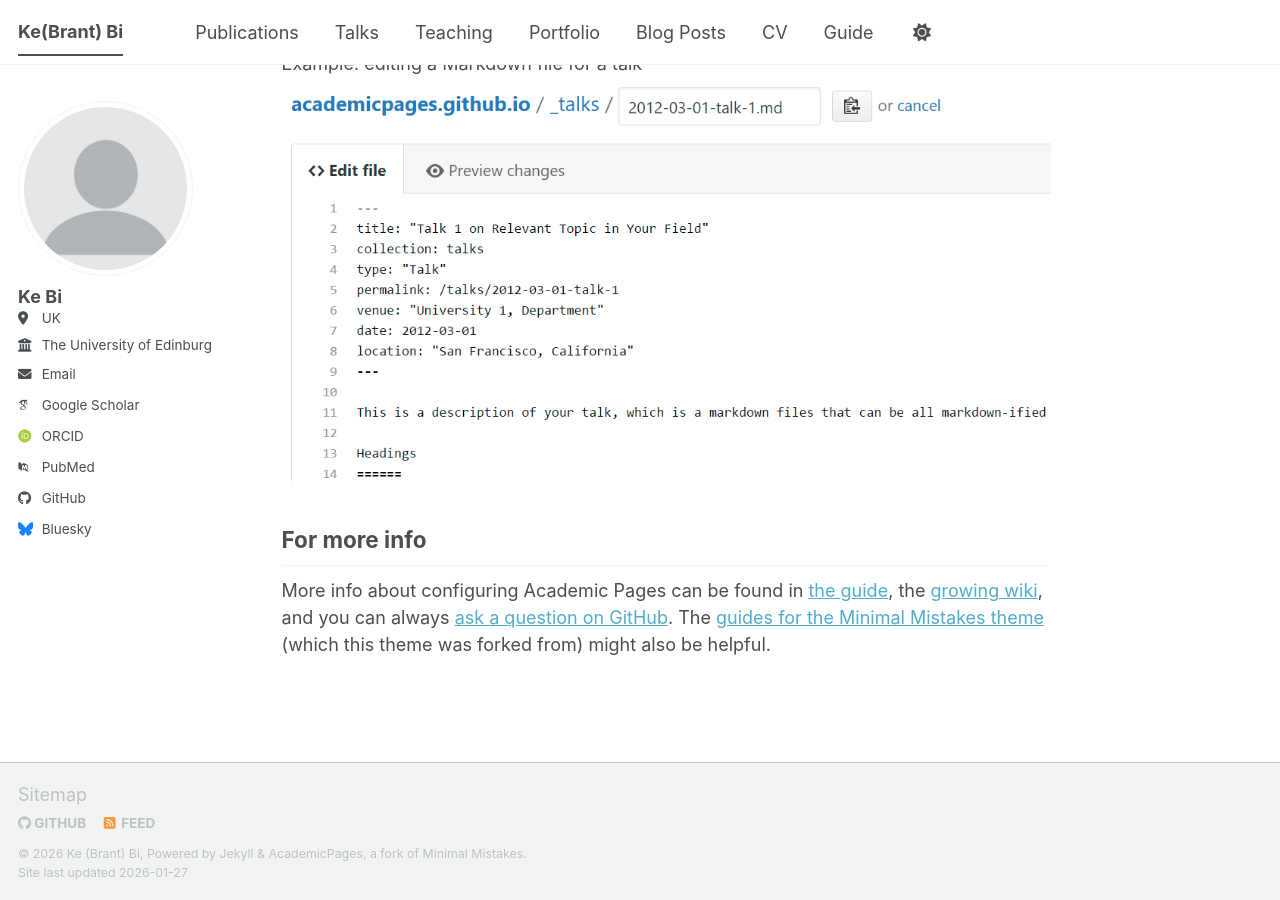
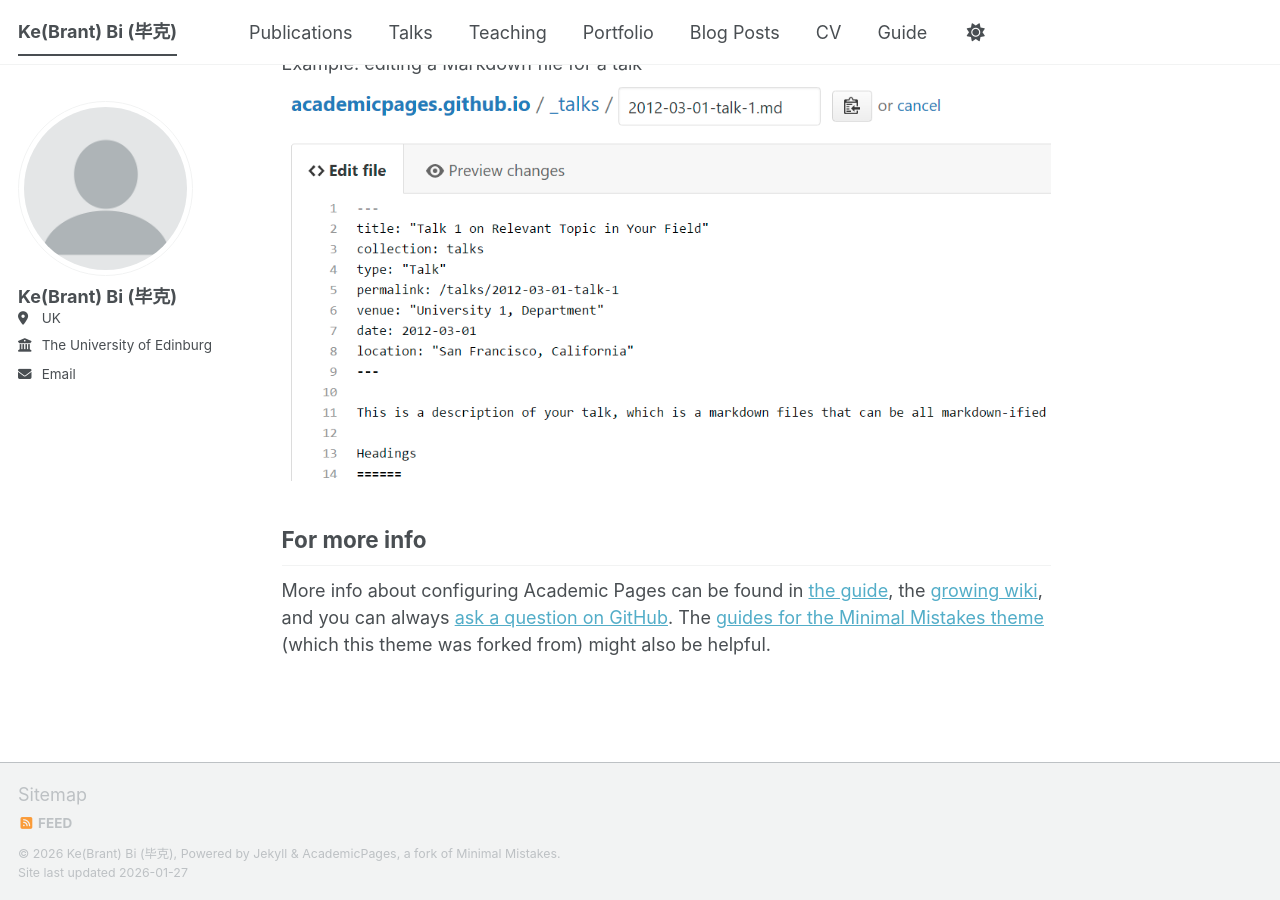
Before and after one commit to brant1868/brant1868.github.io, a Jekyll site: the page built from _pages/about.md, in a window 1280 px wide and 900 px high, scrolled down 2720 px. Built offline with Jekyll 4.4.1, drawn with Linux system fonts in a browser that asks for light colours; some web fonts are replaced; a script bundle is joined from its source files by our own code; library files that are not in the unit come from our copies.

Commit message:
Update _config.yml

```diff
--- a/_config.yml
+++ b/_config.yml
@@ -9,9 +9,9 @@
 # Basic Site Settings
 locale                   : "en-UK"
 site_theme               : "default" # The available themes options are "default", "air", "sunrise", "mint", "dirt" and "contrast"
-title                    : "Ke(Brant) Bi"  #  "Your Name / Site Title"
+title                    : "Ke(Brant) Bi (毕克)"  #  "Your Name / Site Title"
 title_separator          : "-"
-name                     : &name "Ke (Brant) Bi"
+name                     : &name "Ke(Brant) Bi (毕克)"
 description              : &description "Ke Bi's academic portfolio"   # Update this with a general description of your site, this is the default if not overridden by a page
 url                      : https://brant1868.github.io # The base hostname & protocol for your site e.g. "https://[your GitHub username].github.io",
                                                            # or if you already have some other page hosted on Github then use "https://[your GitHub username].github.io/[Your Repo Name]"
@@ -24,7 +24,7 @@ repository               : "brant1868/brant1868.github.io"
 author:
   # Biographic information
   avatar           : "profile.png"
-  name             : "Ke Bi"
+  name             : "Ke(Brant) Bi (毕克)"
   # pronouns         : # example: "she/her"
   # bio              : "Short biography for the left-hand sidebar"
   location         : "UK"
@@ -33,54 +33,54 @@ author:
   email            : "brantbi1868@gmail.com"
 
   # Academic websites
-  academia         : # URL
-  arxiv            : # URL - Update with the correct link to your profile
-  googlescholar    : "https://scholar.google.com/citations?user=PS_CX0AAAAAJ"
-  inspire-hep      : # URL
-  impactstory      : # URL
-  orcid            : "https://orcid.org/yourorcidurl"
-  semantic         : # URL
-  ssrn             : # URL
-  pubmed           : "https://www.ncbi.nlm.nih.gov/pubmed/?term=john+snow"
-  researchgate     : # URL
-  scopus           : # URL
-  zotero           : # URL
+  # academia         : # URL
+  # arxiv            : # URL - Update with the correct link to your profile
+  # googlescholar    : "https://scholar.google.com/citations?user=PS_CX0AAAAAJ"
+  # inspire-hep      : # URL
+  # impactstory      : # URL
+  # orcid            : "https://orcid.org/yourorcidurl"
+  # semantic         : # URL
+  # ssrn             : # URL
+  # pubmed           : "https://www.ncbi.nlm.nih.gov/pubmed/?term=john+snow"
+  # researchgate     : # URL
+  # scopus           : # URL
+  # zotero           : # URL
 
 
-  # Repositories and software development
-  bitbucket        : # Username - Update with your username on the site
-  codepen          : # Username
-  dribbble         : # Username
-  github           : "academicpages"
-  kaggle           : # Username
-  stackoverflow    : # User number or user number and name (i.e., use "1" or "1/jeff-atwood")
+  # # Repositories and software development
+  # bitbucket        : # Username - Update with your username on the site
+  # codepen          : # Username
+  # dribbble         : # Username
+  # github           : "academicpages"
+  # kaggle           : # Username
+  # stackoverflow    : # User number or user number and name (i.e., use "1" or "1/jeff-atwood")
 
-  # Social media
-  artstation       : # Username
-  bluesky          : "bsky.app" # Replace this with you Bluesky username
-  facebook         : # Username
-  flickr           : # Username
-  foursquare       : # Username
-  goodreads        : # Username
-  google_plus      : # Username
-  keybase          : # Username
-  instagram        : # Username
-  lastfm           : # Username
-  linkedin         : # Username
-  mastodon         : # URL
-  medium           : # URL
-  pinterest        : # Username
-  soundcloud       : # Username
-  steam            : # Username
-  telegram         : # URL
-  tumblr           : # Username
-  twitter          : # Username for X / Twitter
-  vine             : # Username
-  weibo            : # Username
-  wikipedia        : # Username
-  xing             : # Username
-  youtube          : # Username
-  zhihu            : # Username
+  # # Social media
+  # artstation       : # Username
+  # bluesky          : "bsky.app" # Replace this with you Bluesky username
+  # facebook         : # Username
+  # flickr           : # Username
+  # foursquare       : # Username
+  # goodreads        : # Username
+  # google_plus      : # Username
+  # keybase          : # Username
+  # instagram        : # Username
+  # lastfm           : # Username
+  # linkedin         : # Username
+  # mastodon         : # URL
+  # medium           : # URL
+  # pinterest        : # Username
+  # soundcloud       : # Username
+  # steam            : # Username
+  # telegram         : # URL
+  # tumblr           : # Username
+  # twitter          : # Username for X / Twitter
+  # vine             : # Username
+  # weibo            : # Username
+  # wikipedia        : # Username
+  # xing             : # Username
+  # youtube          : # Username
+  # zhihu            : # Username
 
 # Publication Category - The following the list of publication categories and their headings
 publication_category:
```
